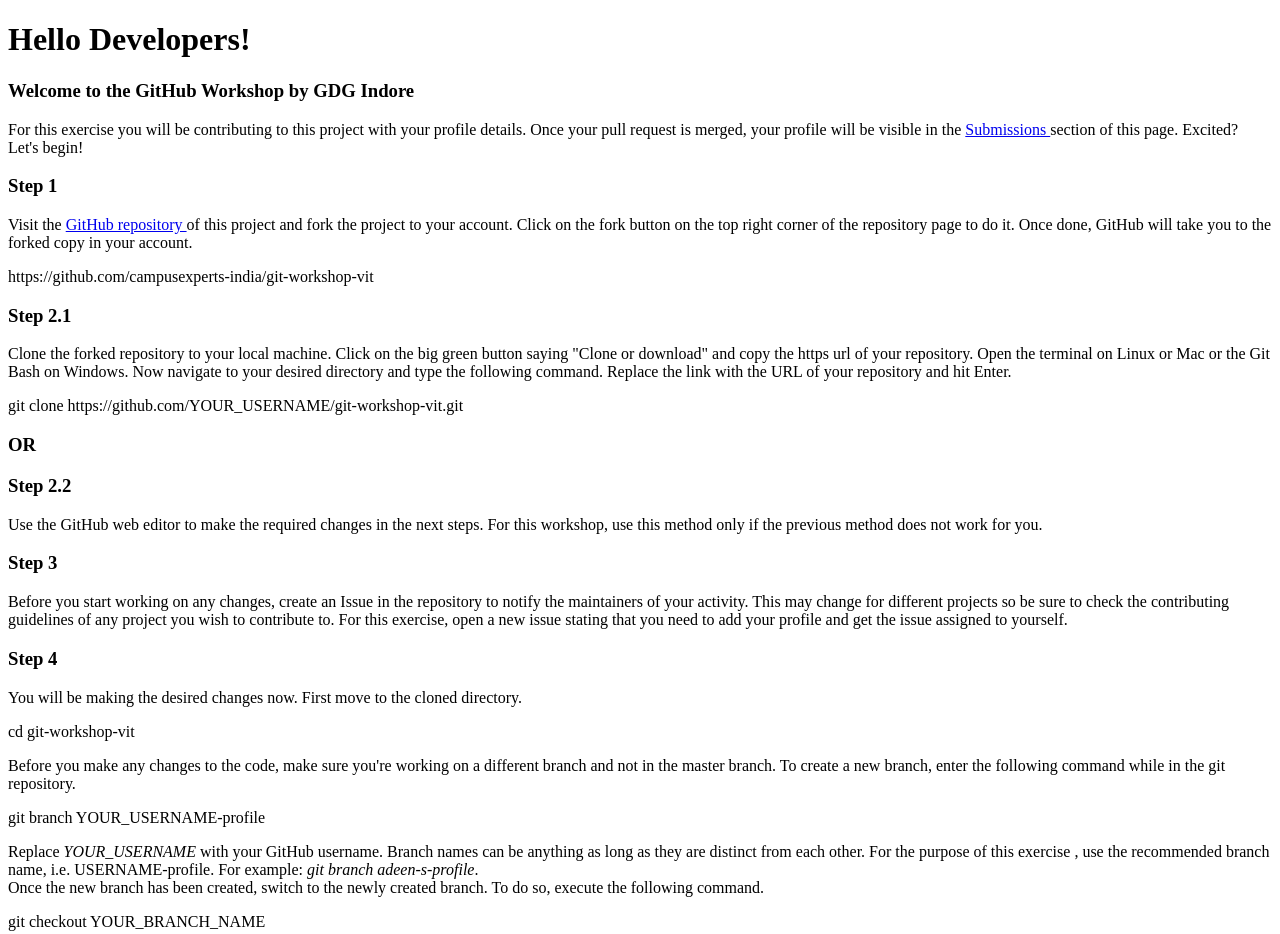
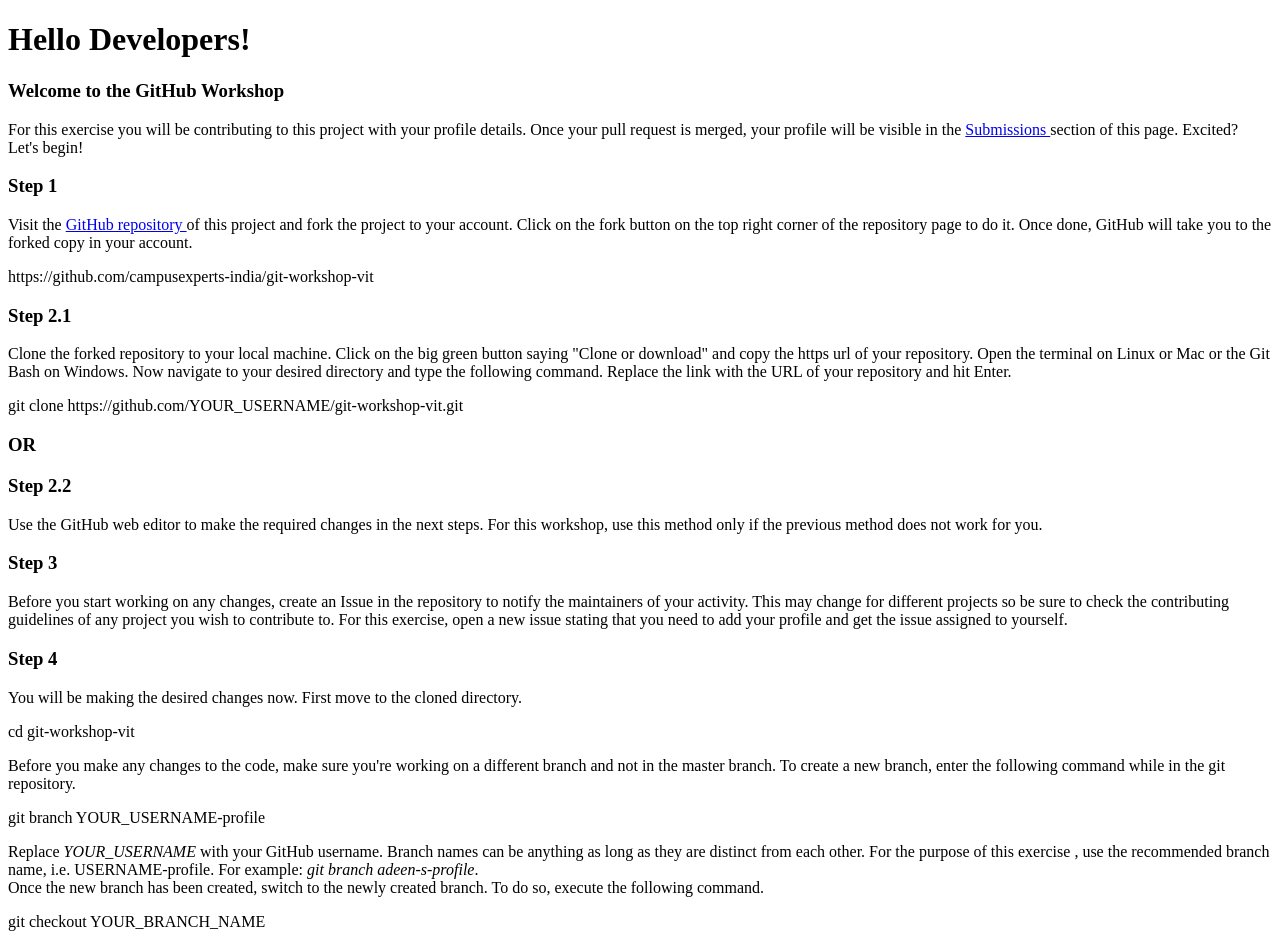
Before and after one commit to campusexperts-india/git-workshop, a Gatsby site: page / in a window 1280 px wide. Shown: the top 934 px of the page. Built offline with nearby package versions, Linux system fonts and the light colour scheme; Gatsby itself is replaced by a stand-in of ours.

Commit message:
Fix content heading

```diff
--- a/src/pages/index.js
+++ b/src/pages/index.js
@@ -5,7 +5,7 @@ import Code from '../components/syntax'
 const IndexPage = () => (
   <div>
     <h1>Hello Developers! &nbsp;<i className="em em-wave"></i></h1>
-    <h3>Welcome to the GitHub Workshop by GDG Indore</h3>
+    <h3>Welcome to the GitHub Workshop</h3>
     <p>For this exercise you will be contributing to this project with your profile details.
     Once your pull request is merged, your profile will be visible in the <Link to="/submissions/">Submissions </Link>section of this page.
       Excited? <i className="em em-grinning_face_with_star_eyes"></i> Let&apos;s begin!
```
